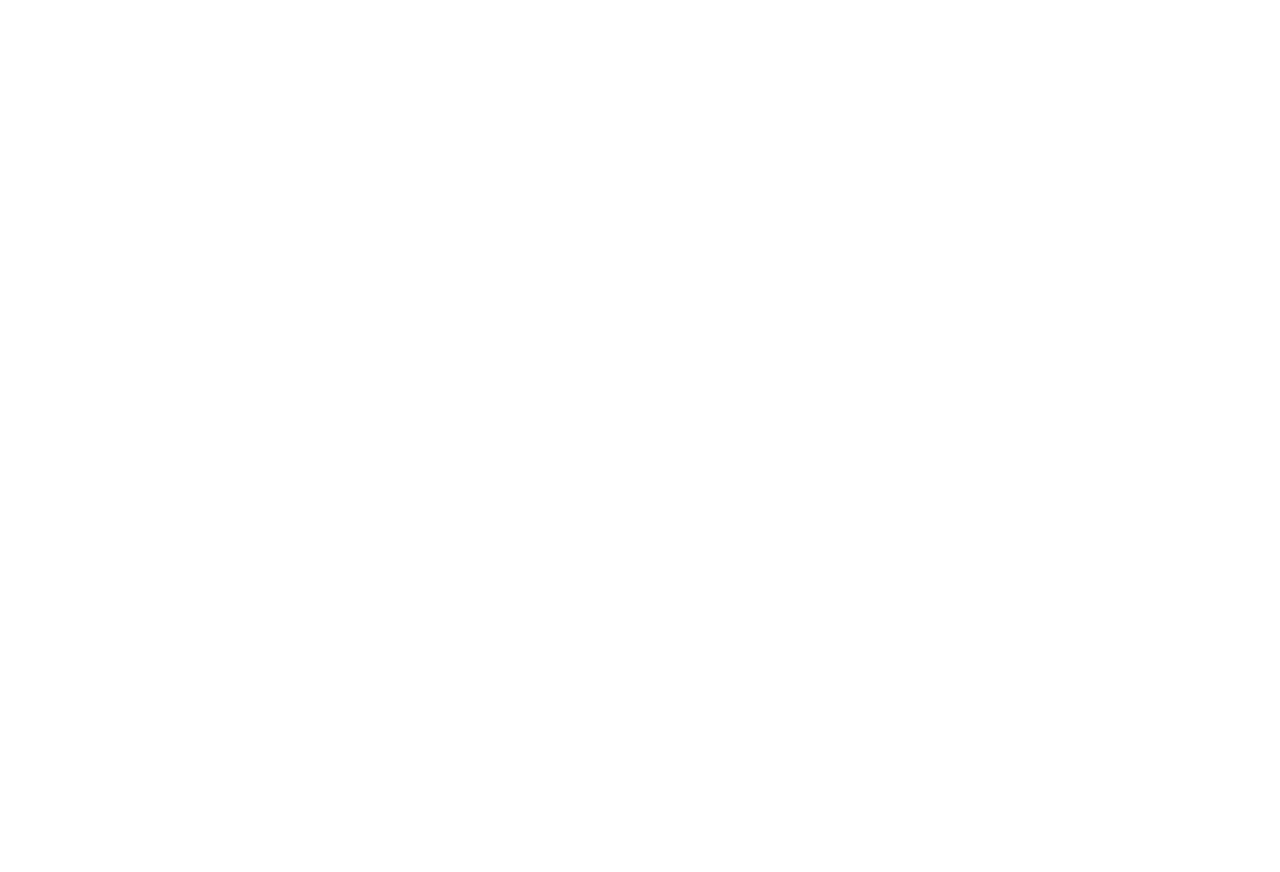
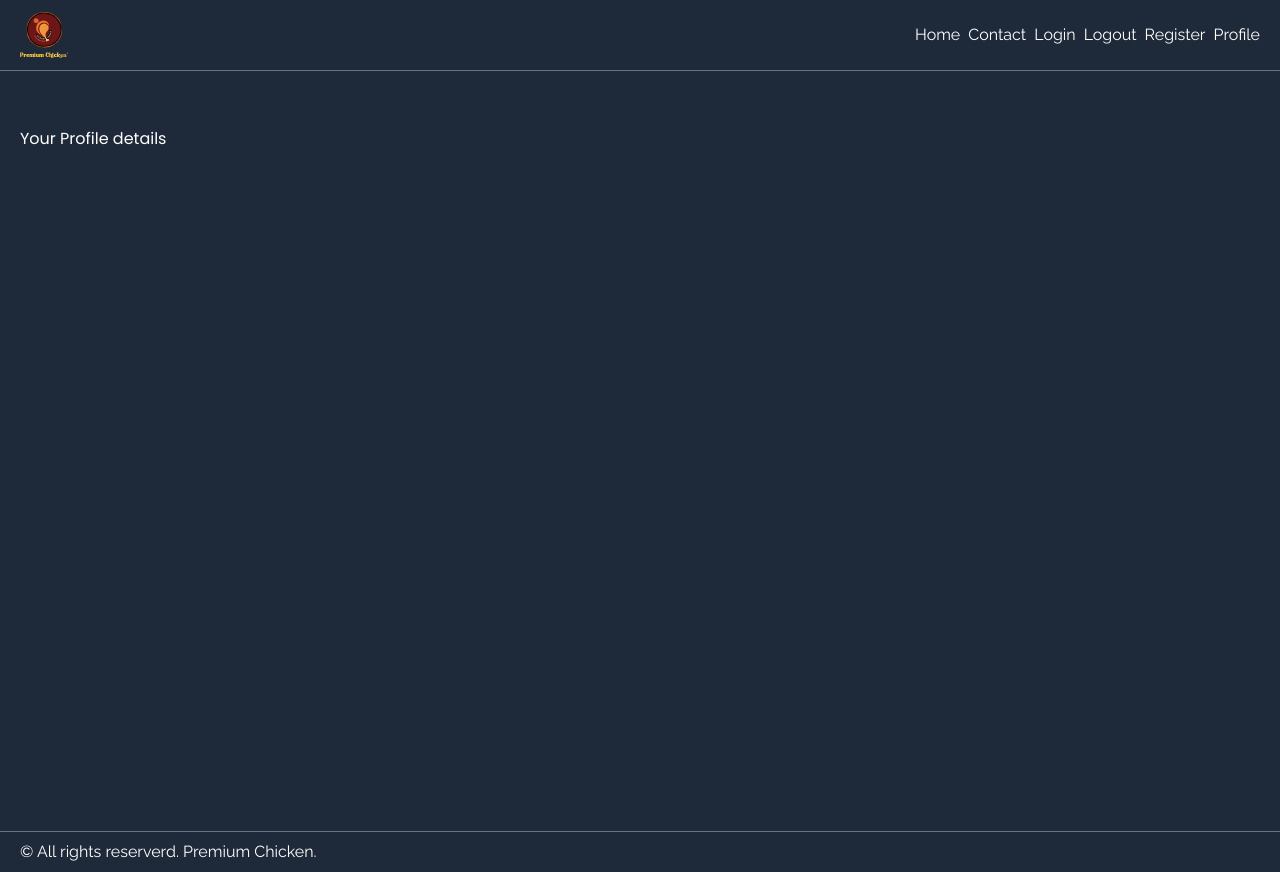
Before and after one commit to coder-mahmud/mern-orders-management, a React (Vite) app in the folder client/: page /profile in a window 1280 px wide. Before the commit this address had no page. Before the commit the page ends 800 px from the top, so only its background shows below. Built offline with nearby package versions, Linux system fonts and the light colour scheme; no server answers.

Commit message:
user authentication part done with login and registration

```diff
--- a/client/src/App.css
+++ b/client/src/App.css
@@ -27,3 +27,10 @@ h1,h2,h3,h4,h5,h6{
   background: #1E2939;
 
 }
+
+.container{
+  max-width: 1280px;
+  padding-left:20px;
+  padding-right:20px;
+  margin:0 auto;
+}
--- a/client/src/App.jsx
+++ b/client/src/App.jsx
@@ -11,6 +11,7 @@ import Home from './pages/Home'
 import Contact from './pages/Contact'
 import Login from './pages/Login'
 import Register from './pages/Register'
+import Profile from './pages/Profile'
 
 function App() {
 
@@ -24,6 +25,7 @@ function App() {
           <Route path="/" element={<Layout />}>
             <Route index element={<Home />} />
             <Route path="contact" element={<Contact />} />
+            <Route path="profile" element={<Profile />} />
           </Route>
 
           <Route path="/login" element={<Login />} />
--- a/client/src/components/shared/Footer.jsx
+++ b/client/src/components/shared/Footer.jsx
@@ -2,7 +2,11 @@ import React from 'react'
 
 const Footer = () => {
   return (
-    <div>&copy; All rights reserverd. Premium Chicken.</div>
+    <div className="bg-gray-800 text-white py-2 border-t border-gray-500">
+      <div className="container flex">
+        <div>&copy; All rights reserverd. Premium Chicken.</div>
+      </div>
+    </div>
   )
 }
 
--- a/client/src/components/shared/Header.jsx
+++ b/client/src/components/shared/Header.jsx
@@ -1,16 +1,47 @@
 import React from 'react'
 import { Link } from 'react-router-dom'
+import { useLogoutMutation  } from '../../slices/userApiSlice'
+import { toast } from 'react-toastify'
+import Loader from './Loader'
+import { useNavigate } from 'react-router-dom'
+import { useDispatch } from 'react-redux'
+import { clearCredential } from '../../slices/authSlice'
+import Logo from '../../assets/images/PremiumLogo.svg'
 
 const Header = () => {
+
+  const [logout,{isLoading}] = useLogoutMutation();
+  const navigate = useNavigate();
+  const dispatch = useDispatch();
+
+  const logoutHandler = async () => {
+    try {
+      const apiRes = await logout({}).unwrap();
+      console.log("apiRes",apiRes);
+      toast.success("Logout successful!");
+      dispatch(clearCredential())
+
+      navigate("/login");
+    } catch (error) {
+      toast.error("Something went wrong!");
+    }
+
+  }
+
   return (
-    <>
-      <ul>
-        <li><Link to="/">Home</Link></li>
-        <li><Link to="/contact">Contact</Link></li>
-        <li><Link to="/login">Login</Link></li>
-        <li><Link to="/register">Register</Link></li>
-      </ul>
-    </>
+    <div className=' bg-gray-800 text-white border-b border-gray-500'>
+      <div className="container flex justify-between items-center py-3">
+        <Link to="/"><img className='w-12' src={Logo} alt="" /></Link>
+        <ul className='flex gap-2'>
+          <li><Link to="/">Home</Link></li>
+          <li><Link to="/contact">Contact</Link></li>
+          <li><Link to="/login">Login</Link></li>
+          <li><button onClick={logoutHandler} className='cursor-pointer'>Logout</button></li>
+          <li><Link to="/register">Register</Link></li>
+          <li><Link to="/profile">Profile</Link></li>
+        </ul>
+      </div>
+    </div>
   )
 }
 
--- a/client/src/pages/Layout.jsx
+++ b/client/src/pages/Layout.jsx
@@ -14,7 +14,8 @@ const Layout = () => {
   const [appLoading, setAppLoading] = useState(false)
 
 
-  const userEmail = useSelector(state => state.auth.userInfo.email)
+  const userEmail = useSelector(state => state.auth?.userInfo?.email)
+  console.log("userEmail", userEmail)
   const [verify,{isLoading, isError, error}] = useVerifyMutation();
   const navigate = useNavigate();
 
@@ -24,9 +25,9 @@ const Layout = () => {
       setAppLoading(true)
       try {
         const apiRes =  await verify({email:userEmail}).unwrap();
-        //console.log("apiRes",apiRes)
+        console.log("apiRes",apiRes)
       } catch (error) {
-        //console.log(error.data.message)
+        console.log(error.data.message)
         navigate('/login')
       }finally{
         setAppLoading(false)
--- a/client/src/pages/Login.jsx
+++ b/client/src/pages/Login.jsx
@@ -5,11 +5,13 @@ import { toast } from 'react-toastify'
 import { Link, useNavigate } from 'react-router-dom'
 import Loader from '../components/shared/Loader'
 import { setCredentials } from '../slices/authSlice'
+import Logo from '../assets/images/PremiumLogo.svg'
+
 
 
 const Login = () => {
 
-  const userEmail = useSelector(state => state.auth.userInfo.email);
+  const userEmail = useSelector(state => state.auth?.userInfo?.email);
 
   const [username, setUsername] = useState('')
   const [password, setPassword] = useState('')
@@ -18,13 +20,13 @@ const Login = () => {
   const dispatch = useDispatch();
   const [login,{isLoading, isError, error}] = useLoginMutation()
 
-  if(userEmail){
-    navigate('/')
-  }
+
 
   useEffect(() => {
-
-  },[])
+    if(userEmail){
+      navigate('/')
+    }
+  },[userEmail])
 
   if(isLoading){
     return <Loader/>
@@ -65,6 +67,7 @@ const Login = () => {
     <div className='bg-gray-800 flex items-center justify-center text-white h-screen w-screen'>
       <div className="auth_inner max-w-[90%] lg:max-w-lg mx-auto border border-gray-500 rounded-lg p-6 w-full">
 
+        <img src={Logo} className='w-24 block mx-auto mb-6' alt="" />
         <h1 className='text-center text-2xl'>Welcome champ!</h1>
         <p className="text-center mt-2 mb-4">Please enter your details to login!</p>
 
--- /dev/null
+++ b/client/src/pages/Profile.jsx
@@ -0,0 +1,13 @@
+import React from 'react'
+
+const Profile = () => {
+  return (
+    <div className='min-h-[95vh] bg-gray-800 text-white py-14'>
+      <div className="container">
+        <h1>Your Profile details</h1>
+      </div>
+    </div>
+  )
+}
+
+export default Profile
--- a/client/src/pages/Register.jsx
+++ b/client/src/pages/Register.jsx
@@ -1,8 +1,110 @@
-import React from 'react'
+import React, { useState,useEffect } from 'react'
+import { useRegisterMutation } from '../slices/userApiSlice'
+import { useDispatch } from 'react-redux'
+import { toast } from 'react-toastify'
+import { useNavigate } from 'react-router-dom'
+import Loader from '../components/shared/Loader'
+import { setCredentials } from '../slices/authSlice'
+import Logo from '../assets/images/PremiumLogo.svg'
+
 
 const Register = () => {
+
+
+
+  const [username, setUsername] = useState('')
+  const [email, setEmail] = useState('')
+  const [password, setPassword] = useState('')
+  const [firstName, setFirstName] = useState('')
+  const [lastName, setLastName] = useState('')
+
+  const navigate = useNavigate();
+  const dispatch = useDispatch();
+  const [register,{isLoading, isError, error}] = useRegisterMutation()
+
+
+
+  useEffect(() => {
+
+  },[])
+
+  if(isLoading){
+    return <Loader/>
+  }
+
+
+
+  const formHandler = async (e) => {
+    e.preventDefault();
+
+    if(!username || !password || !firstName || !lastName || !email){
+      toast.error ("Please enter into all fields!");
+      return;
+    }
+
+    const data = {
+      username, password, firstName, lastName, email
+    }
+    try {
+      const apiRes = await register(data).unwrap();
+      console.log("apiRes:", apiRes)
+      toast.success("Registration successful!")
+      dispatch(setCredentials(apiRes.user))
+      navigate('/');
+    } catch (error) {
+      console.log(error);
+      toast.error(error.data.message)
+      // toast.error("User already exists! Please try different username or email!")
+    }
+
+
+  }
+
   return (
-    <div>Register</div>
+    <div className='bg-gray-800  text-white h-screen w-screen overflow-y-auto py-20 block'>
+      <div className="flex items-center justify-center">
+        <div className="auth_inner max-w-[90%] lg:max-w-lg mx-auto border border-gray-500 rounded-lg p-6 w-full ">
+
+          <img src={Logo} className='w-24 block mx-auto mb-6' alt="" />
+          <h1 className='text-center text-2xl'>Welcome to Premium Chicken!</h1>
+          <p className="text-center mt-2 mb-4">Please enter your details to register on the portal!</p>
+
+          <form action="" onSubmit={formHandler}>
+
+            <div className="form_group flex flex-col gap-2 ">
+              <label className='font-semibold' htmlFor="firstName">First name:</label>
+              <input className='bg-black focus:bg-black  active:bg-black border border-gray-500 focus:border-gray-500 active:border-gray-500  rounded py-2 px-4 outline-0 text-gray-200 appearance-none' type="text" id="firstName" placeholder='First name...' value={firstName} onChange ={e => setFirstName(e.target.value)} />
+            </div>
+
+            <div className="form_group mt-4 flex flex-col gap-2 ">
+              <label className='font-semibold' htmlFor="lastName">Last name:</label>
+              <input className='bg-black focus:bg-black  active:bg-black border border-gray-500 focus:border-gray-500 active:border-gray-500  rounded py-2 px-4 outline-0 text-gray-200 appearance-none' type="text" id="lastName" placeholder='Last name...' value={lastName} onChange ={e => setLastName(e.target.value)} />
+            </div>
+            <div className="form_group mt-4 flex flex-col gap-2 ">
+              <label className='font-semibold' htmlFor="userName">User name:</label>
+              <input className='bg-black focus:bg-black  active:bg-black border border-gray-500 focus:border-gray-500 active:border-gray-500  rounded py-2 px-4 outline-0 text-gray-200 appearance-none' type="text" id="userName" placeholder='Enter user name...' value={username} onChange ={e => setUsername(e.target.value)} />
+            </div>
+
+
+            <div className="form_group mt-4 flex flex-col gap-2 ">
+              <label className='font-semibold' htmlFor="email">Email:</label>
+              <input className='bg-black border border-gray-500 focus:border-gray-500 active:border-gray-500  rounded py-2 px-4 outline-0 text-gray-200' type="text" id="email" placeholder='Enter your email...' value={email} onChange ={e => setEmail(e.target.value)} />
+            </div>
+
+            <div className="form_group mt-4 flex flex-col gap-2 ">
+              <label className='font-semibold' htmlFor="password">Password:</label>
+              <input className='bg-black border border-gray-500 focus:border-gray-500 active:border-gray-500  rounded py-2 px-4 outline-0 text-gray-200' type="password" id="password" placeholder='Enter password...' value={password} onChange ={e => setPassword(e.target.value)} />
+            </div>
+
+            <button className='bg-gray-700 hover:bg-gray-500 rounded py-2 px-6 cursor-pointer text-white mt-4' type='submit'>Register</button>
+
+
+          </form>
+
+
+        </div>
+      </div>
+    </div>
   )
 }
 
--- a/client/src/slices/userApiSlice.js
+++ b/client/src/slices/userApiSlice.js
@@ -25,6 +25,14 @@ export const userApiSlice = apiSlice.injectEndpoints({
     verify:builder.mutation({
       query:(data) => ({
         url:`${USERS_URL}/verify`,
+        method: "POST",
+        body:data
+      })
+    }),
+
+    logout:builder.mutation({
+      query:(data) => ({
+        url:`${USERS_URL}/logout`,
         method: "POST",
         body:data
       })
@@ -131,4 +139,5 @@ export const userApiSlice = apiSlice.injectEndpoints({
 })
 
 
-export const { useRegisterMutation,useLoginMutation, useVerifyMutation,  useGetUsersQuery, useGetUserByIdQuery, useEditUserMutation, useLazyGetUserByIdQuery, useGetUserByEmailMutation, useEditUserAdminMutation, useSetUserPassMutation, useAddFiletoUserMutation, useRemoveFileFromUserMutation, useQueryUserByEmailQuery, useReqPassChangeMutation, useSetNewPassMutation } = userApiSlice;
+export const { useRegisterMutation,useLoginMutation, useVerifyMutation,useLogoutMutation,
+    useGetUsersQuery, useGetUserByIdQuery, useEditUserMutation, useLazyGetUserByIdQuery, useGetUserByEmailMutation, useEditUserAdminMutation, useSetUserPassMutation, useAddFiletoUserMutation, useRemoveFileFromUserMutation, useQueryUserByEmailQuery, useReqPassChangeMutation, useSetNewPassMutation } = userApiSlice;
```
Also changed, not shown: client/src/assets/images/PremiumLogo.svg (added).
